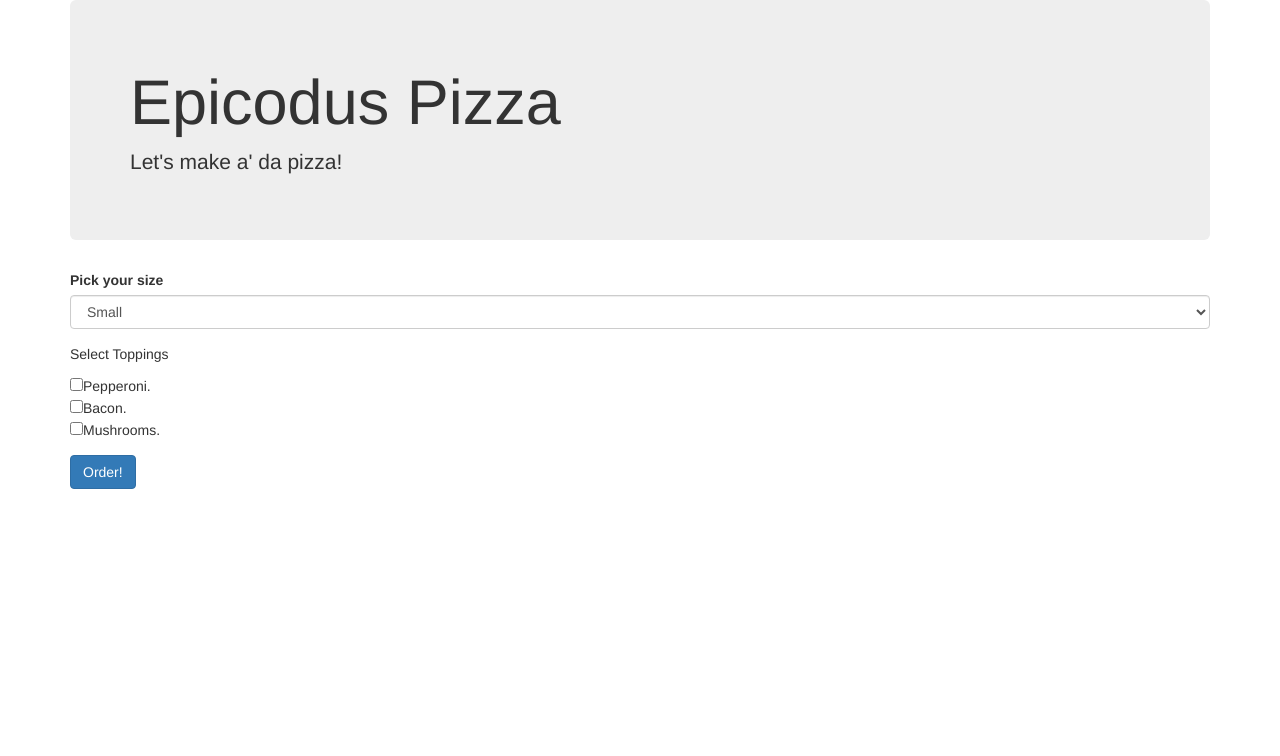
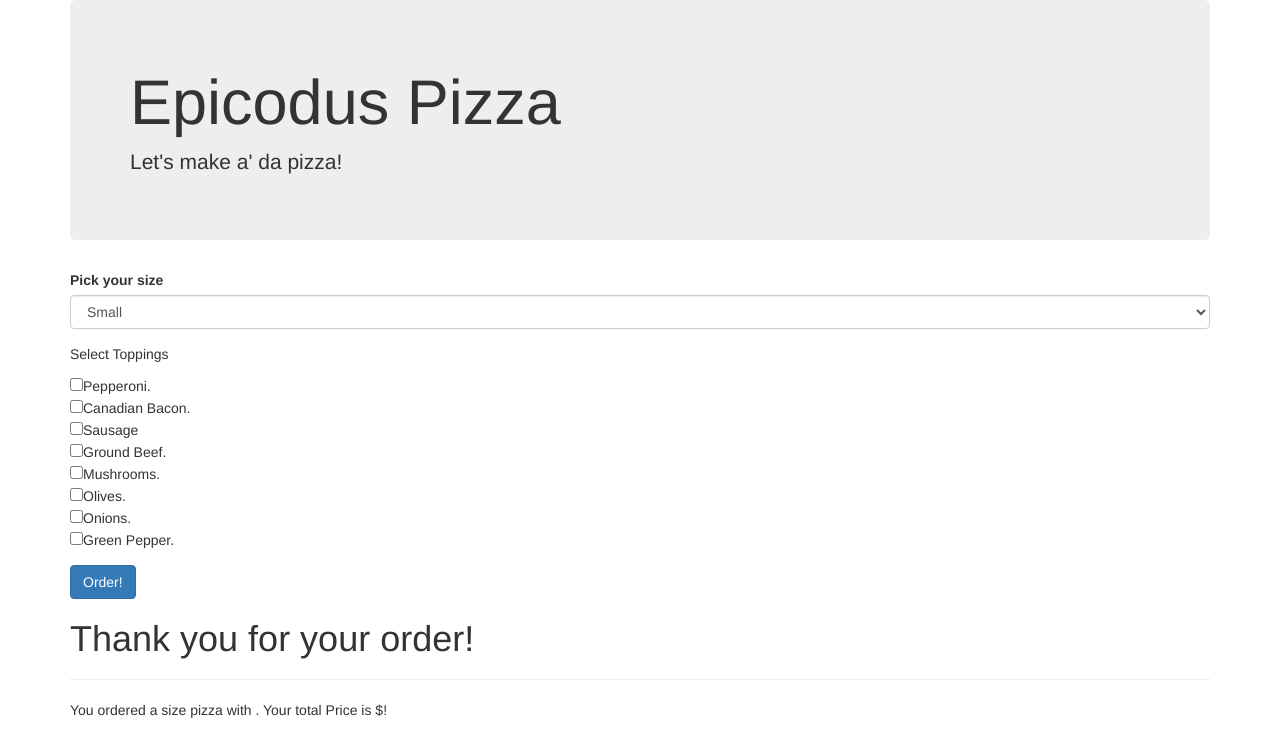
Before and after one commit to jking1728/pizza, a plain HTML site: page index.html in a window 1280 px wide. Drawn offline with nearby package versions, Linux system fonts and the light colour scheme.

Commit message:
fixed typos

```diff
--- a/index.html
+++ b/index.html
@@ -27,13 +27,19 @@
             <div class="form-group">
                 <p>Select Toppings</p>
                 <input type="checkbox" name="toppings" value="pepperoni">Pepperoni.<br>
-                <input type="checkbox" name="toppings" value="bacon">Bacon.<br>
+                <input type="checkbox" name="toppings" value="canadian bacon">Canadian Bacon.<br>
+                <input type="checkbox" name="toppings" value="sausage">Sausage<br>
+                <input type="checkbox" name="toppings" value="ground beef">Ground Beef.<br>
                 <input type="checkbox" name="toppings" value="mushrooms">Mushrooms.<br>
+                <input type="checkbox" name="toppings" value="olives">Olives.<br>
+                <input type="checkbox" name="toppings" value="onions">Onions.<br>
+                <input type="checkbox" name="toppings" value="green pepper">Green Pepper.<br>
             </div>
             <button class="btn btn-primary">Order!</button>
         </form>
         <div id="reciept">
-
+            <h1>Thank you for your order!</h1><hr>
+            <p>You ordered a <span id="receiptSize"></span> size pizza with <span id="receiptToppings"></span>. Your total Price is $<span id="receiptPrice"></span>!</p>
         </div>
 
 
```
